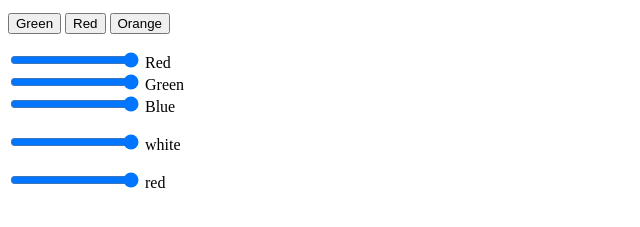
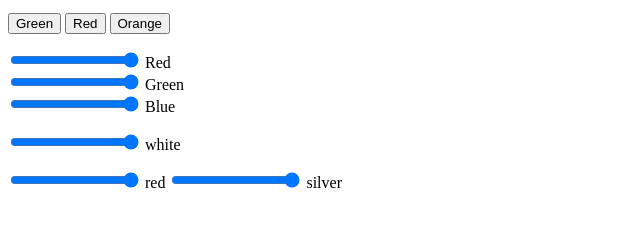
Before and after one commit to bradt123/git, a plain HTML site: page index.html in a window 1280 px wide. Shown: the part 101-328 px from the top of the page, without its empty margins (0-640 px from the left). Drawn offline with Linux system fonts and the light colour scheme.

Commit message:
solo index

```diff
--- a/index.html
+++ b/index.html
@@ -23,6 +23,7 @@
 <input type="range" id="white" value="255" min="0" max="255" onchange="onSliderChanged()" style="background:white"> white
 </p>
 <input type="range" id="red" value="255" min="0" max="255" onchange="onSliderChanged()" style="background:red"> red
+<input type="range" id="silver" value="255" min="0" max="255" onchange="onSliderChanged()" style="background:silver">  silver
 </p>
 </body>
 </html>
```
